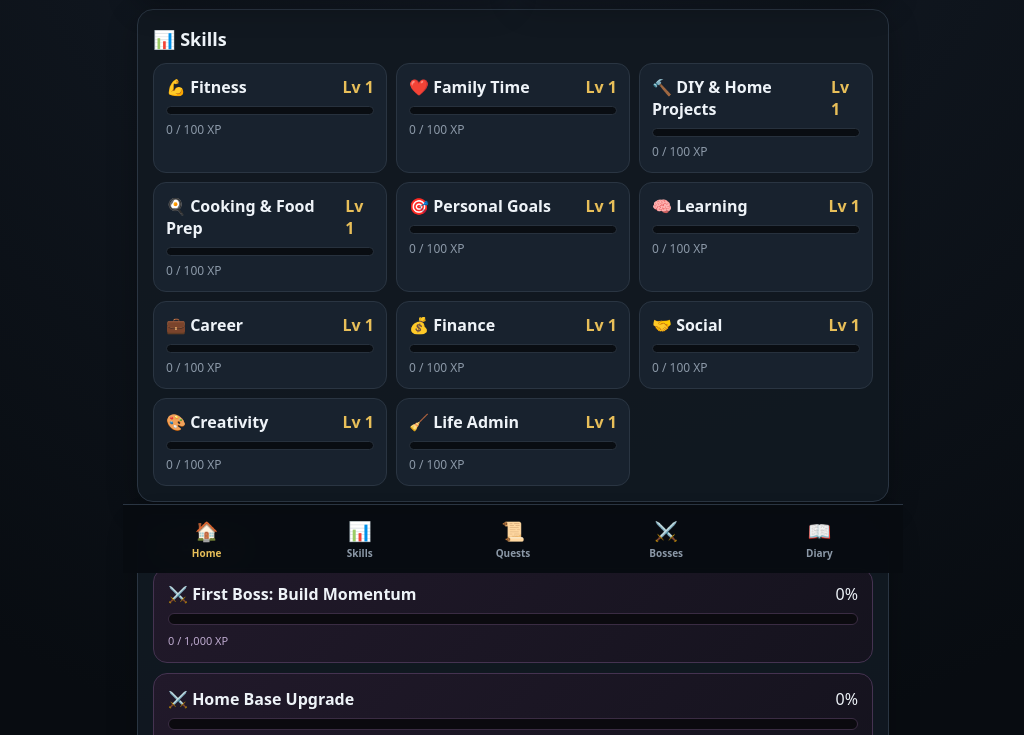
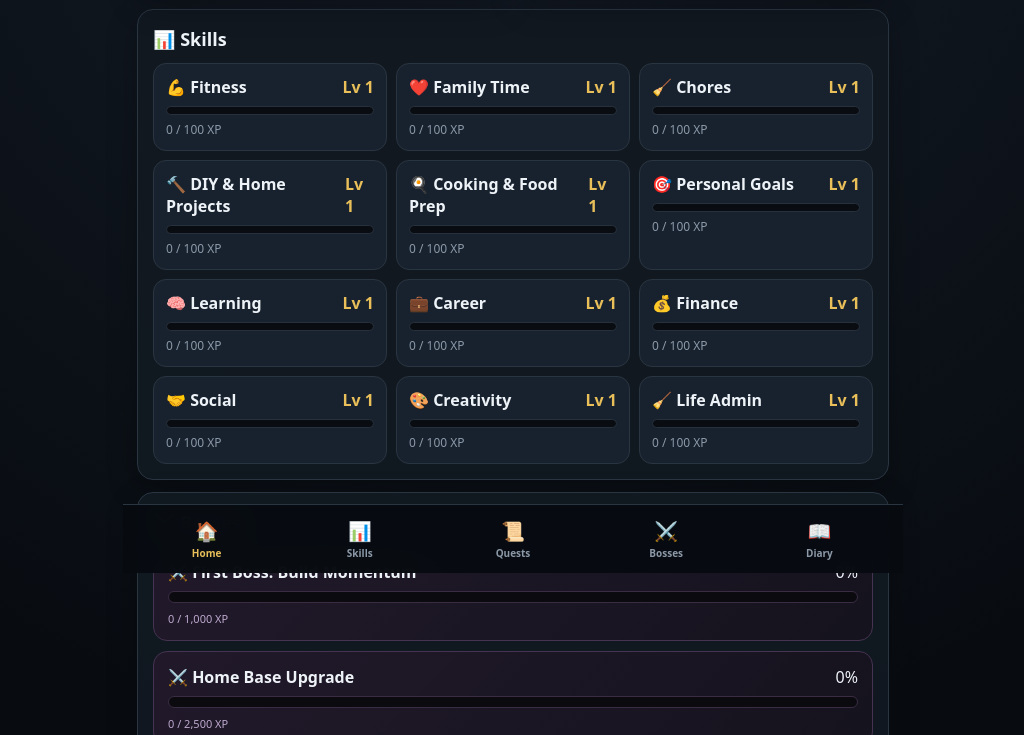
Before and after one commit to MaxedIRL/Sprint-Towards, a plain HTML site: page index.html in a window 1280 px wide. Shown: the part 227-962 px from the top of the page, without its empty margins (127-1151 px from the left). Drawn offline with Linux system fonts and the light colour scheme.

Commit message:
Add files via upload

```diff
--- a/index.html
+++ b/index.html
@@ -87,12 +87,15 @@ header{padding:17px 3px 13px;display:flex;justify-content:space-between;align-it
 
 <script>
 const SKILLS=[
- ["Fitness","💪"],["Family Time","❤️"],["DIY & Home Projects","🔨"],["Cooking & Food Prep","🍳"],
+ ["Fitness","💪"],["Family Time","❤️"],["Chores","🧹"],["DIY & Home Projects","🔨"],["Cooking & Food Prep","🍳"],
  ["Personal Goals","🎯"],["Learning","🧠"],["Career","💼"],["Finance","💰"],["Social","🤝"],["Creativity","🎨"],["Life Admin","🧹"]
 ];
 const DEFAULT_QUESTS=[
  ["Workout / meaningful movement","Fitness",150],
  ["Quality family time","Family Time",150],
+ ["Do the dishes / reset the kitchen","Chores",25],
+ ["Laundry","Chores",50],
+ ["Vacuum / clean a room","Chores",75],
  ["Work on a DIY or home project","DIY & Home Projects",150],
  ["Cook or prep food","Cooking & Food Prep",100],
  ["Make progress on a personal goal","Personal Goals",150],
@@ -105,7 +108,7 @@ const DEFAULT_QUESTS=[
 ];
 const blank=Object.fromEntries(SKILLS.map(([s])=>[s,{xp:0,history:[]}]));
 let state=JSON.parse(localStorage.getItem("lifeRPGBest")||"null")||{
- version:4,skills:blank,activities:[],diary:{},done:{},achievements:[],todos:[],disabledDefaults:[],
+ version:5,skills:blank,activities:[],diary:{},done:{},achievements:[],todos:[],disabledDefaults:[],
  bosses:[
   {id:"b1",name:"First Boss: Build Momentum",skill:"Personal Goals",goal:1000,progress:0},
   {id:"b2",name:"Home Base Upgrade",skill:"DIY & Home Projects",goal:2500,progress:0},
@@ -118,7 +121,14 @@ function level(x){let l=1;while(x>=xpForLevel(l+1))l++;return l}
 function totalXp(){return SKILLS.reduce((n,[s])=>n+state.skills[s].xp,0)}
 function totalLevel(){return SKILLS.reduce((n,[s])=>n+level(state.skills[s].xp),0)}
 function save(){localStorage.setItem("lifeRPGBest",JSON.stringify(state))}
-function ensure(){if(!state.done[today()])state.done[today()]=[];if(!state.todos)state.todos=[];if(!state.disabledDefaults)state.disabledDefaults=[];save()}
+function ensure(){
+ if(!state.done[today()])state.done[today()]=[];
+ if(!state.todos)state.todos=[];
+ if(!state.disabledDefaults)state.disabledDefaults=[];
+ if(!state.skills)state.skills={};
+ SKILLS.forEach(([s])=>{if(!state.skills[s])state.skills[s]={xp:0,history:[]}});
+ save();
+}
 function skillCard(s,icon){let x=state.skills[s].xp,l=level(x),next=xpForLevel(l+1),prev=xpForLevel(l),pct=next===prev?0:Math.min(100,(x-prev)/(next-prev)*100);return `<div class="skill" onclick="showSkill('${esc(s)}')"><div class="skilltop"><span class="skillname">${icon} ${esc(s)}</span><span class="lv">Lv ${l}</span></div><div class="bar"><div class="fill" style="width:${pct}%"></div></div><div class="small">${x.toLocaleString()} / ${next.toLocaleString()} XP</div></div>`}
 function render(){ensure();document.getElementById("totalLevel").textContent=totalLevel();document.getElementById("totalXp").textContent=totalXp().toLocaleString();document.getElementById("todayXp").textContent=state.activities.filter(a=>a.date===today()).reduce((n,a)=>n+a.xp,0).toLocaleString();let cards=SKILLS.map(([s,i])=>skillCard(s,i)).join("");document.getElementById("homeSkills").innerHTML=cards;document.getElementById("skillsGrid").innerHTML=cards;fillSelects();renderQuests();renderBosses();renderDiary();checkAchievements();save()}
 function fillSelects(){let opts=SKILLS.map(([s])=>`<option>${esc(s)}</option>`).join("");document.getElementById("customSkill").innerHTML=opts;document.getElementById("todoSkill").innerHTML=opts;document.getElementById("bossSkill").innerHTML=opts}
```
